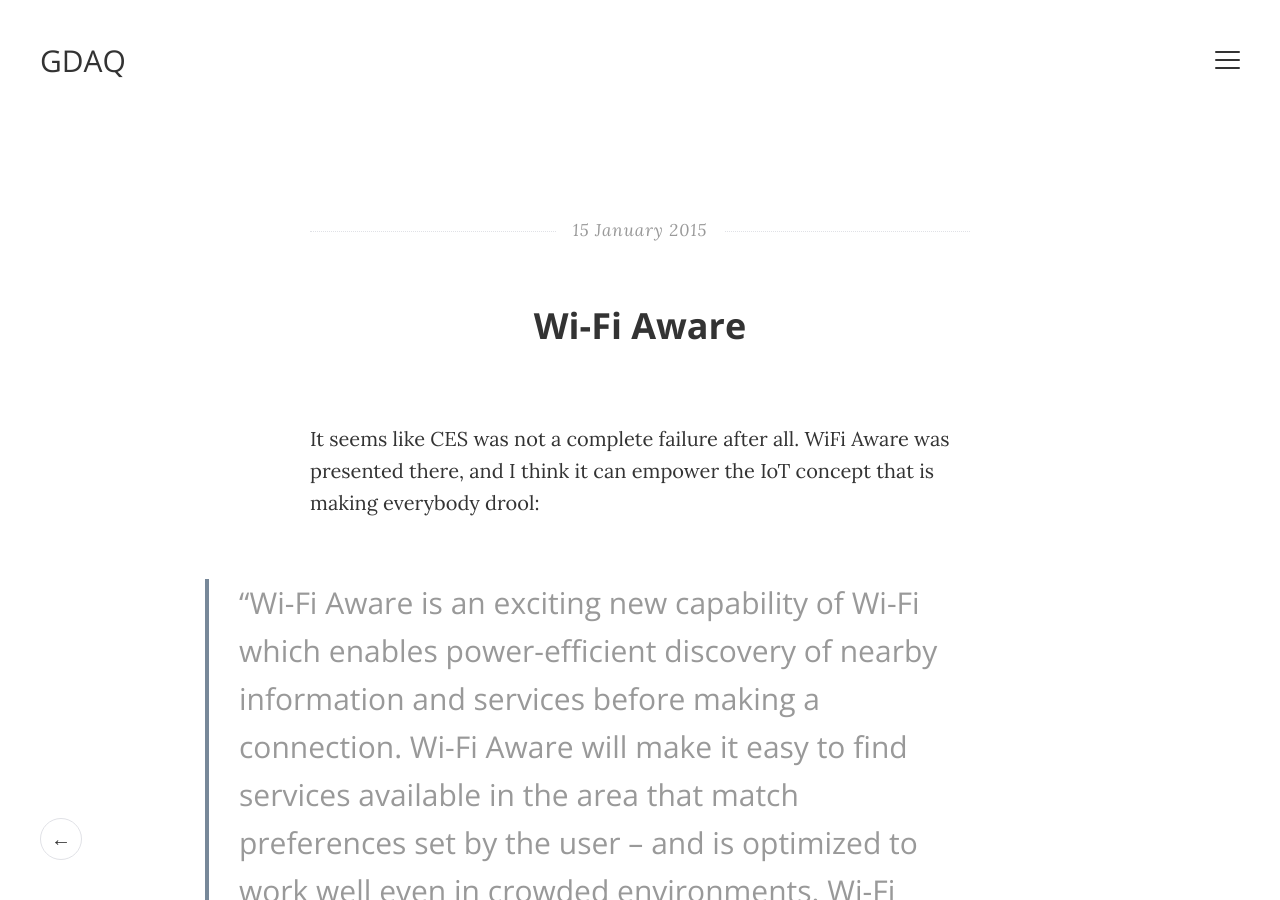
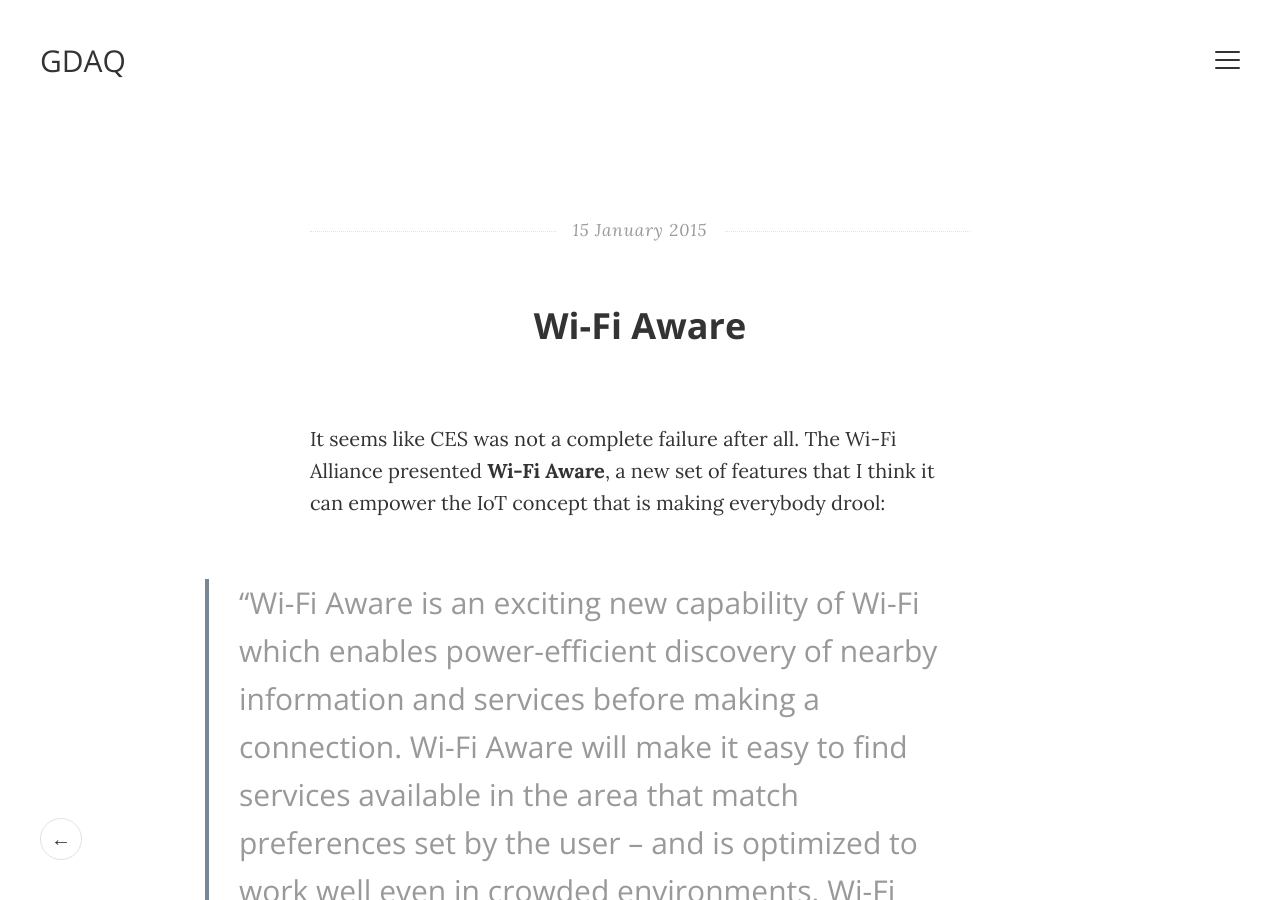
Before and after one commit to gdaq/gdaq.github.io, a Jekyll site: the page built from _posts/2015-01-15-WiFi-Aware.markdown, in a window 1280 px wide and 900 px high. Built offline with Jekyll 4.4.1, drawn with Linux system fonts in a browser that asks for light colours.

Commit message:
Update 2015-01-15-WiFi-Aware.markdown

```diff
--- a/_posts/2015-01-15-WiFi-Aware.markdown
+++ b/_posts/2015-01-15-WiFi-Aware.markdown
@@ -4,7 +4,7 @@
 date:   2015-01-15 11:42
 ---
 
-It seems like CES was not a complete failure after all. WiFi Aware was presented there, and I think it can empower the IoT concept that is making everybody drool:
+It seems like CES was not a complete failure after all. The Wi-Fi Alliance presented **Wi-Fi Aware**, a new set of features that I think it can empower the IoT concept that is making everybody drool:
 
 >“Wi-Fi Aware is an exciting new capability of Wi-Fi which enables power-efficient discovery of nearby information and services before making a connection. Wi-Fi Aware will make it easy to find services available in the area that match preferences set by the user – and is optimized to work well even in crowded environments. Wi-Fi Aware will be a key enabler of a personalized social, local, and mobile experience, enabling users to find video gaming opponents, share media content, and access localized information all before establishing a connection.”
 
```
